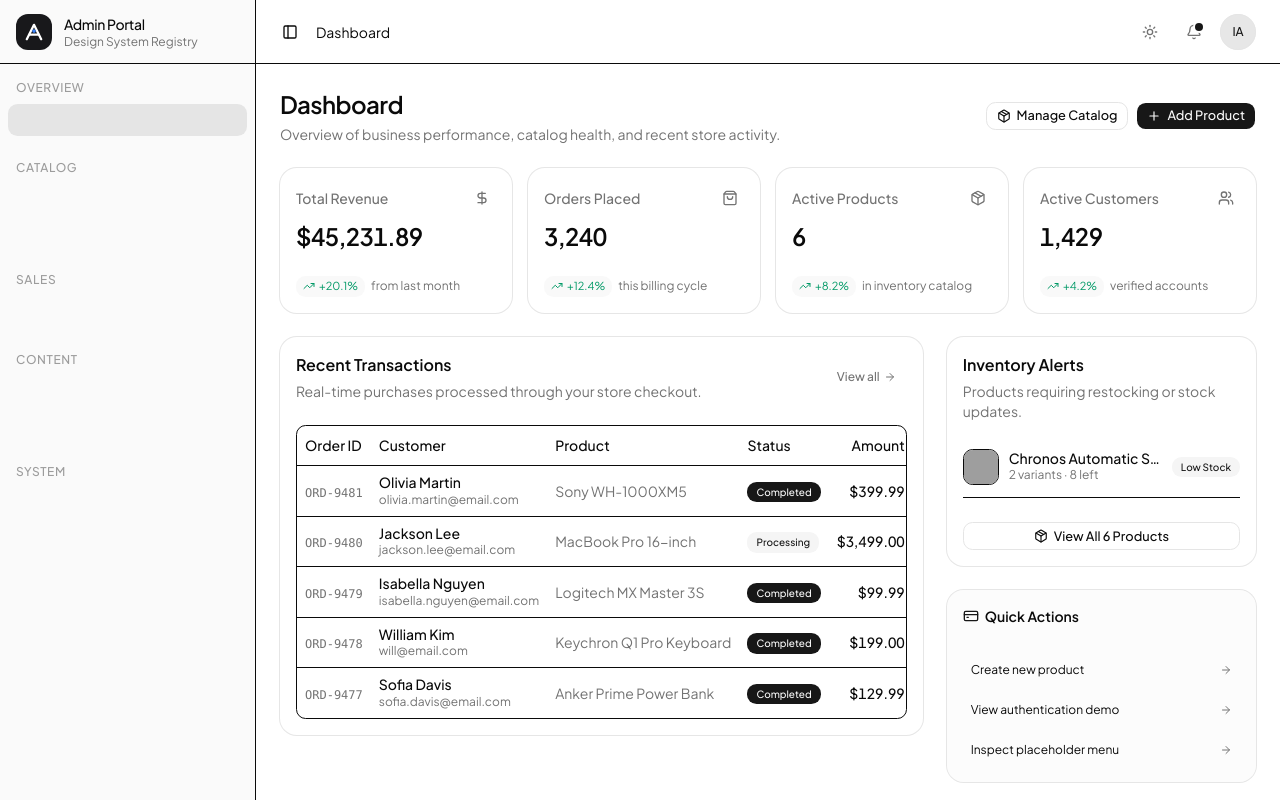
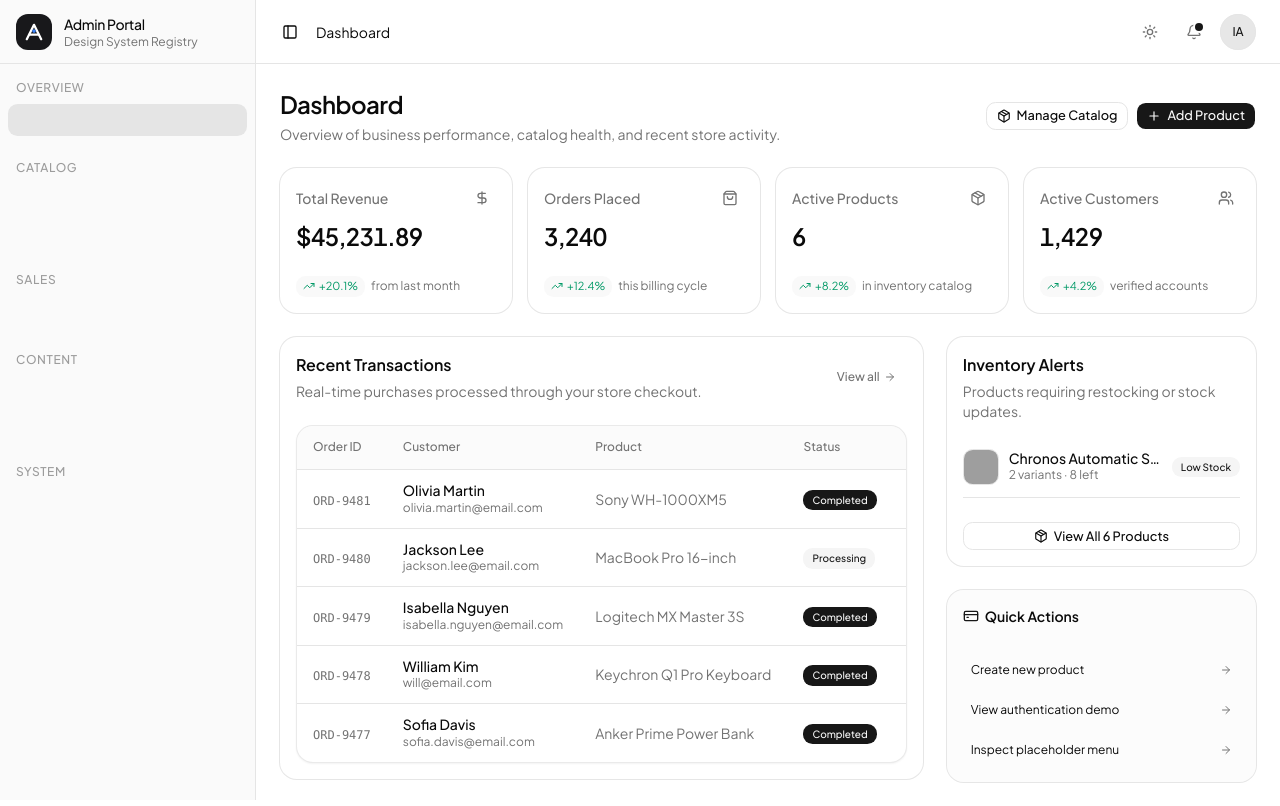
Before and after one commit to krishnaditya16/nextjs-bootcamp-example, a Next.js app: page /admin in a window 1280 px wide. Built offline with nearby package versions, Linux system fonts and the light colour scheme; grey boxes are pictures that could not be loaded.

Commit message:
fix(styles): apply base border-border token and modernize data table styling

```diff
--- a/app/globals.css
+++ b/app/globals.css
@@ -113,9 +113,16 @@
   --sidebar-ring: oklch(0.556 0 0);
 }
 
+@layer base {
+  * {
+    @apply border-border;
+  }
+  body {
+    @apply bg-background text-foreground;
+  }
+}
+
 body {
-  background-color: var(--background);
-  color: var(--foreground);
   font-family: var(--font-sans);
   text-rendering: optimizeLegibility;
   -webkit-font-smoothing: antialiased;
--- a/components/admin/data-table/data-table.tsx
+++ b/components/admin/data-table/data-table.tsx
@@ -87,7 +87,9 @@ export function DataTable<TData, TValue>({
       )}
       <div
         className={cn(
-          borderless ? "overflow-hidden" : "rounded-md border bg-card"
+          borderless
+            ? "overflow-hidden"
+            : "rounded-xl border border-border/80 bg-card overflow-hidden shadow-xs"
         )}
       >
         <Table>
--- a/components/ui/table.tsx
+++ b/components/ui/table.tsx
@@ -23,7 +23,7 @@ function TableHeader({ className, ...props }: React.ComponentProps<"thead">) {
   return (
     <thead
       data-slot="table-header"
-      className={cn("[&_tr]:border-b", className)}
+      className={cn("[&_tr]:border-b bg-muted/40", className)}
       {...props}
     />
   )
@@ -70,7 +70,7 @@ function TableHead({ className, ...props }: React.ComponentProps<"th">) {
     <th
       data-slot="table-head"
       className={cn(
-        "h-10 px-2 text-left align-middle font-medium whitespace-nowrap text-foreground [&:has([role=checkbox])]:pr-0",
+        "h-11 px-4 text-left align-middle font-medium whitespace-nowrap text-xs text-muted-foreground [&:has([role=checkbox])]:pr-0",
         className
       )}
       {...props}
@@ -83,7 +83,7 @@ function TableCell({ className, ...props }: React.ComponentProps<"td">) {
     <td
       data-slot="table-cell"
       className={cn(
-        "p-2 align-middle whitespace-nowrap [&:has([role=checkbox])]:pr-0",
+        "px-4 py-3 align-middle whitespace-nowrap text-sm [&:has([role=checkbox])]:pr-0",
         className
       )}
       {...props}
```
